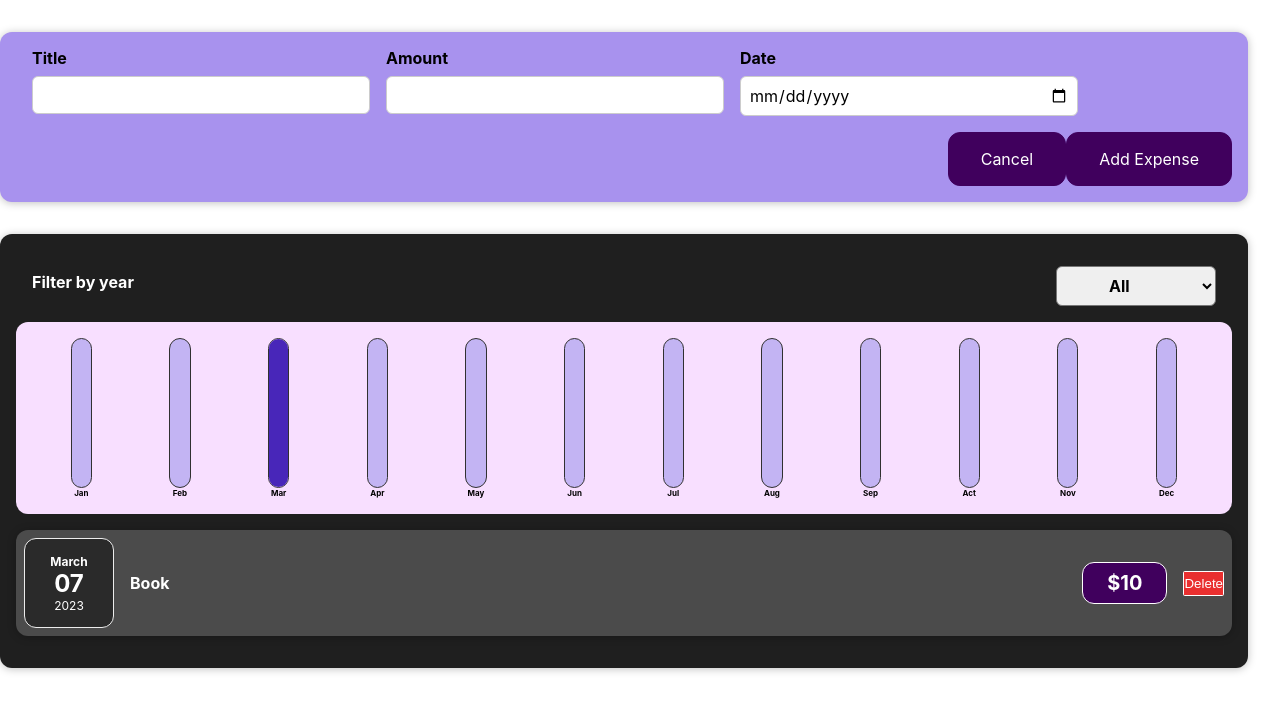
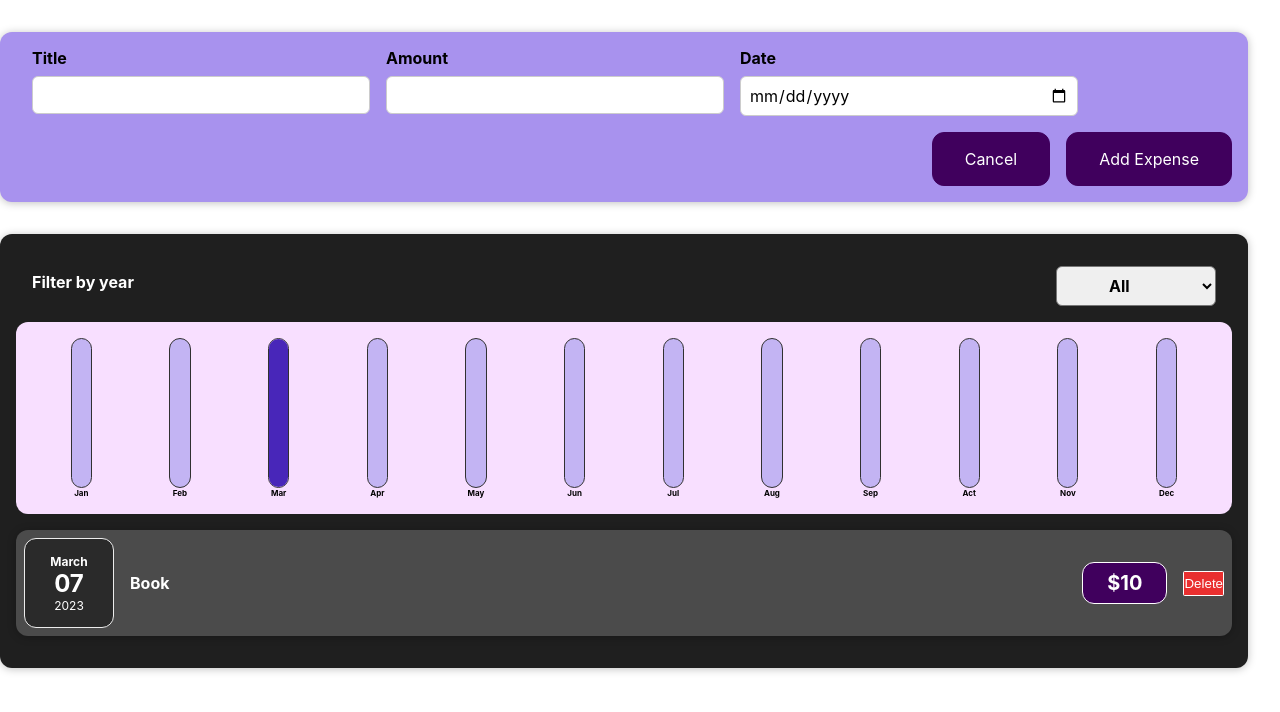
Before and after one commit to fengbanjiazhu/react-expense-list, a React (Create React App) app: page / in a window 1280 px wide. Both pictures are taken after a click on the button "Add New Expense". Shown: the top 712 px of the page. Built offline with nearby package versions, Linux system fonts and the light colour scheme.

Commit message:
add margin between buttons

```diff
--- a/src/components/NewExpenses/ExpenseForm.css
+++ b/src/components/NewExpenses/ExpenseForm.css
@@ -25,3 +25,6 @@
 .new-expense__actions {
   text-align: right;
 }
+.new-expense__actions button {
+  margin-left: 1rem;
+}
```
